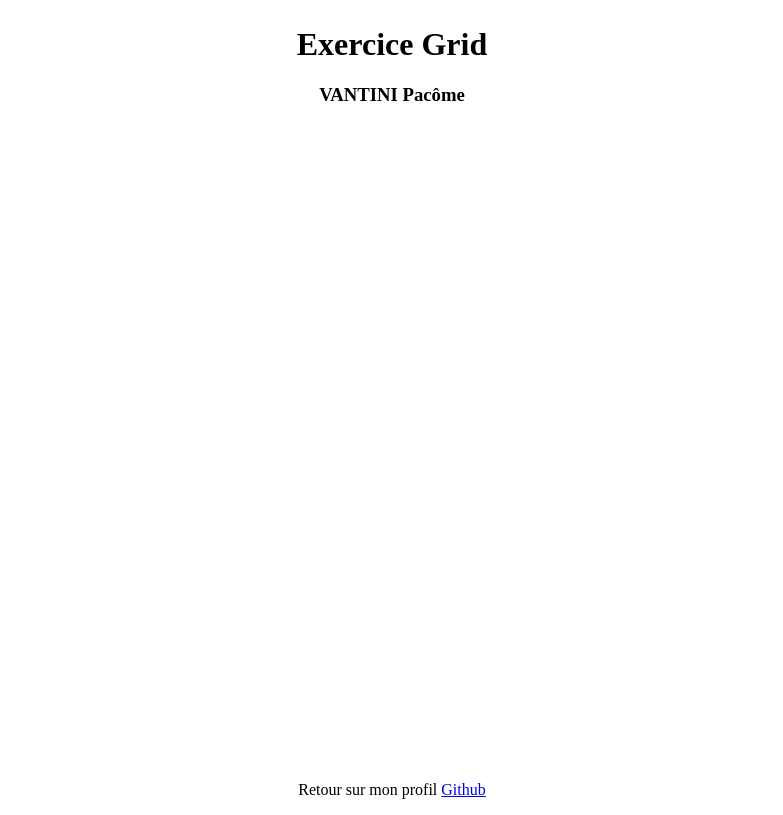
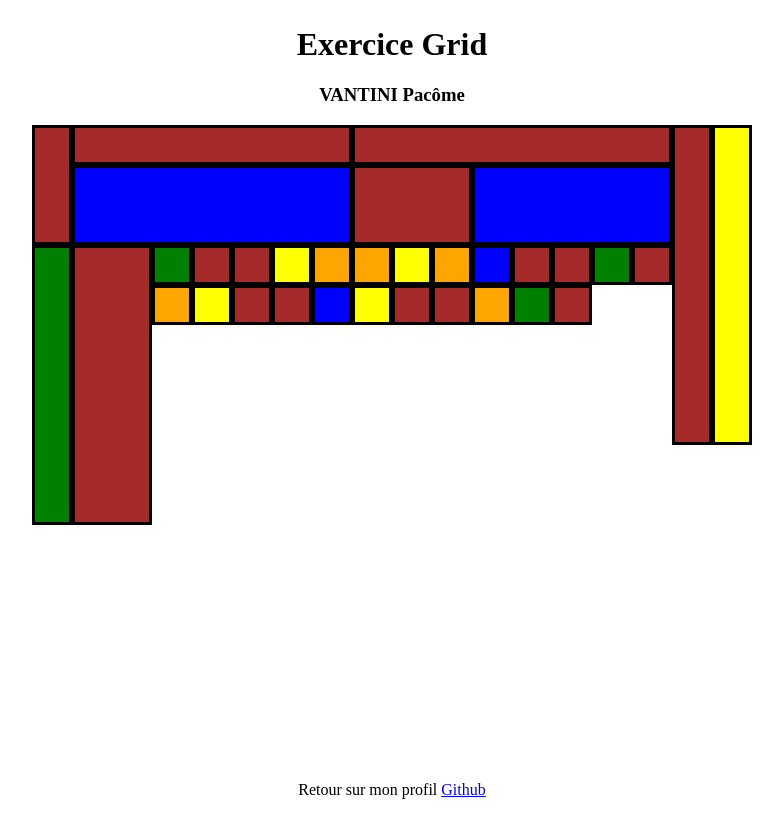
Before and after one commit to Paquiiitoooo/Flex-Grid, a plain HTML site: page grid.html in a window 1280 px wide. Shown: the whole page, without its empty margins (248-1031 px from the left). Drawn offline with Linux system fonts and the light colour scheme.

Commit message:
MAJ Grid

```diff
--- a/asset/css/grid.css
+++ b/asset/css/grid.css
@@ -24,3 +24,87 @@ div{
 footer{
     text-align: center;
 }
+
+#brown{
+    background-color: brown;
+}
+
+#yellow{
+    background-color: yellow;
+}
+
+#blue{
+    background-color: blue;
+}
+
+#white{
+    background-color: green;
+}
+
+#orange{
+    background-color: orange;
+}
+
+div{
+    border: 3px solid rgb(0, 0, 0);
+}
+
+.div1{
+    grid-row: 1 / span 3;
+    grid-column: 1 / span 1;
+}
+
+.div2{
+    grid-row: 1 / span 1;
+    grid-column: 2 / span 7;
+}
+
+.div3{
+    grid-row: 1 / span 1;
+    grid-column: 9 / span 8;
+}
+
+.div4{
+    grid-row: 1 / span 8;
+    grid-column: 17 / span 1;
+}
+
+.div5{
+    grid-row: 1 / span 8;
+    grid-column: 18 / span 1;
+}
+
+.div6 {
+
+    grid-row: 2 / span 2;
+    grid-column: 2 / span 7;
+
+}
+
+.div7 {
+
+    grid-row: 2 / span 2;
+    grid-column: 9 / span 3;
+
+}
+
+.div8 {
+
+    grid-row: 2 / span 2;
+    grid-column: 12 / span 5;
+
+}
+
+.div9 {
+
+    grid-row: 4 / span 7;
+    grid-column: 1 / span 1;
+
+}
+
+.div10 {
+
+    grid-row: 4 / span 7;
+    grid-column: 2 / span 2;
+
+}
```
